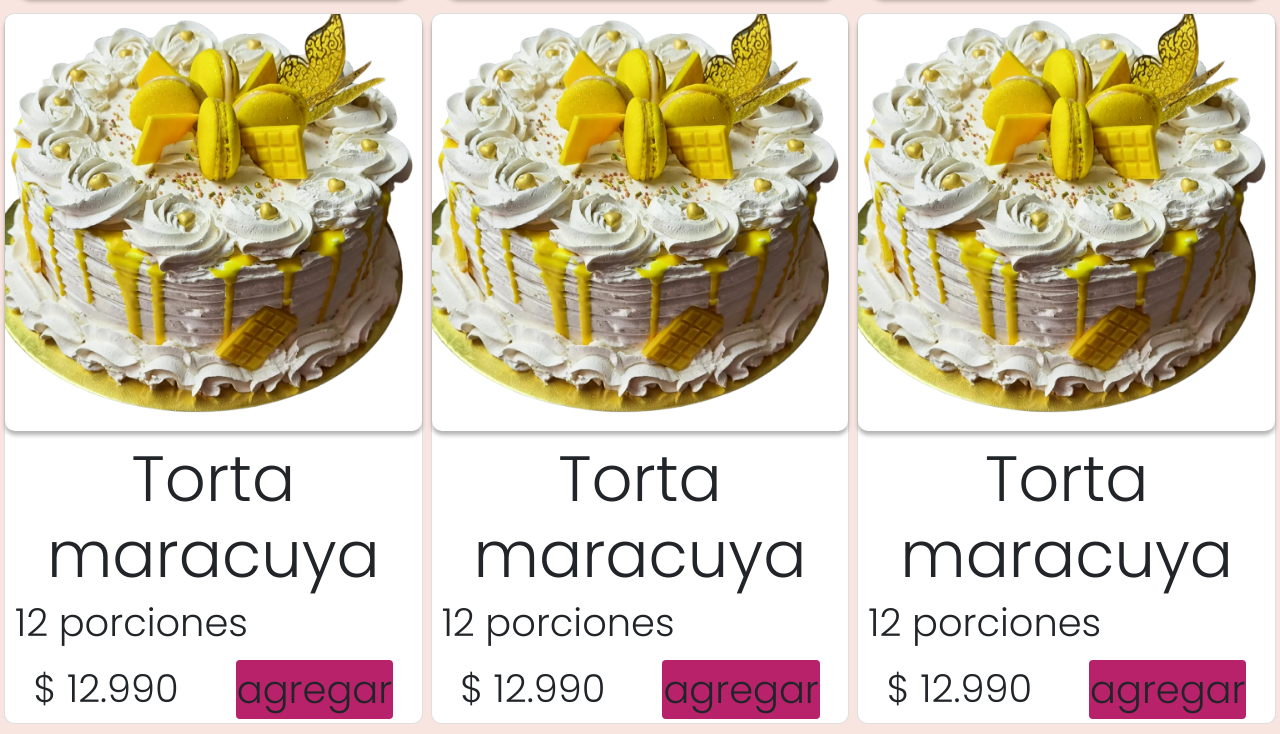
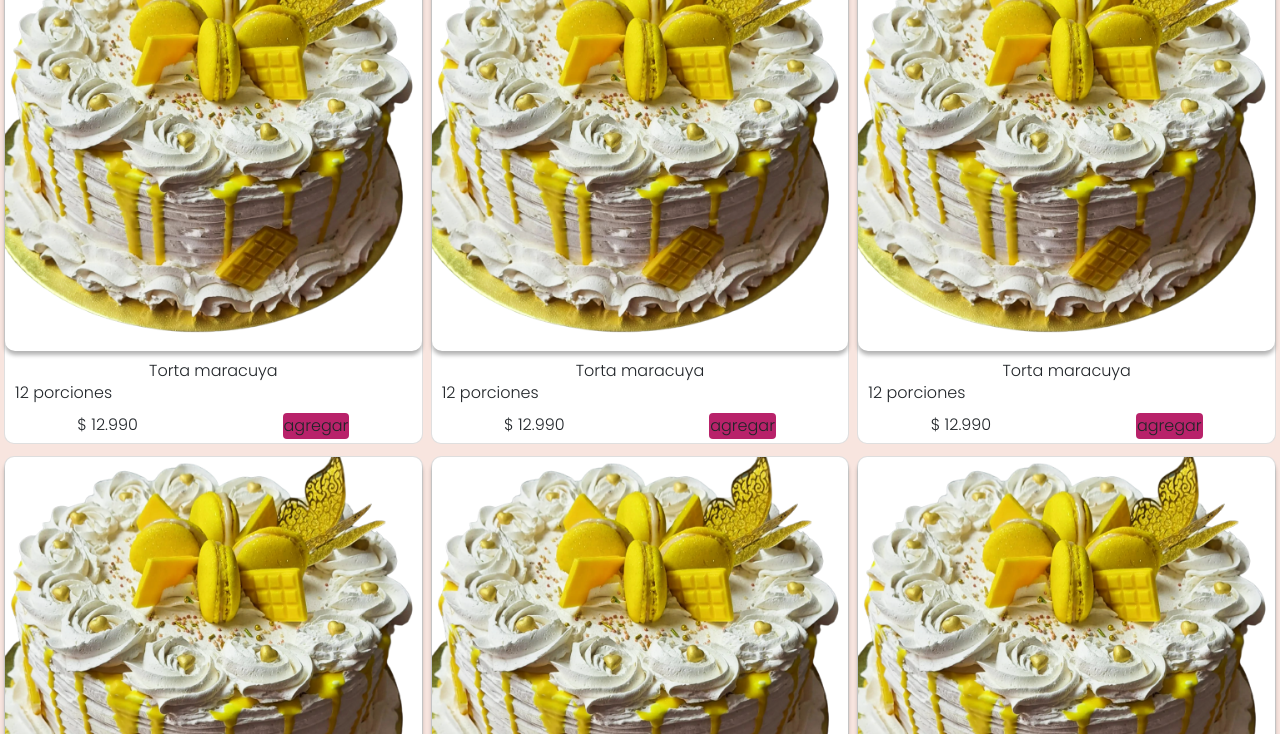
Before and after one commit to LoretoApp/appLoreto, a plain HTML site: page productos.html in a window 1280 px wide. Shown: the part 637-1371 px from the top of the page. Drawn offline with nearby package versions, Linux system fonts and the light colour scheme; a web font is replaced by a local one.

Commit message:
actualizando

```diff
--- a/productos.html
+++ b/productos.html
@@ -20,7 +20,7 @@
   }
   h3 {
     font-family: 'Italianno', cursive;
-    font-size: 20vw;
+    font-size: 100%;
     font-weight: 500;
     color: #4B102D;
   }
@@ -34,7 +34,7 @@
     background-color: #F8E5DF;
     font-family: 'Italianno', cursive;
     font-weight: 600;
-    font-size: 6vw;
+    font-size: x-large;
     width: 100%;
     color: #4B102D;
     padding: 0;
@@ -51,14 +51,14 @@
     text-align: justify;
   }
   .porciones,.precio {
-    font-size: 3vw;
+    font-size: 100%;
     margin: 0;
   }
   .porciones {
     margin-left: 10px;
   }
   .card-title {
-    font-size: 5vw;
+    font-size: medium;
     margin: 0;
     padding-top: 10px;
   }
@@ -70,7 +70,7 @@
     border-radius: 10px;
   }
   .boton-agregar{
-    font-size: 3vw;
+    font-size: 100%;
   }
   .col-producto {
     padding: 4px;
--- a/style.css
+++ b/style.css
@@ -1,5 +1,19 @@
+
+:root{
+    --color-principal: #B8226A;
+    --color-segundo: #F8E5DF;
+    --color-tercero: #FFA041;
+    --color-text:#4B102D;
+    --texto-h1: 48px;
+    --texto-h2: 30px;
+    --texto-h3:15px;
+    --texto-h4: 10px;
+    --texto-parrafos:18px;
+    --texto-btn:24px
+}
+
 .navbar{
-    background-color: #B8226A;
+    background-color:var(--color-principal);
 }
 
 .imagen-icon-nav{
```
